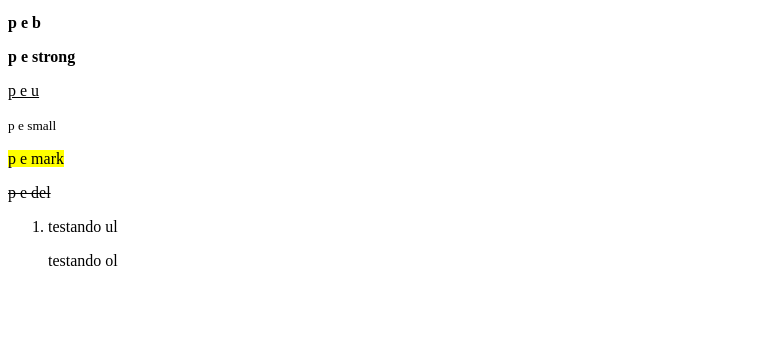
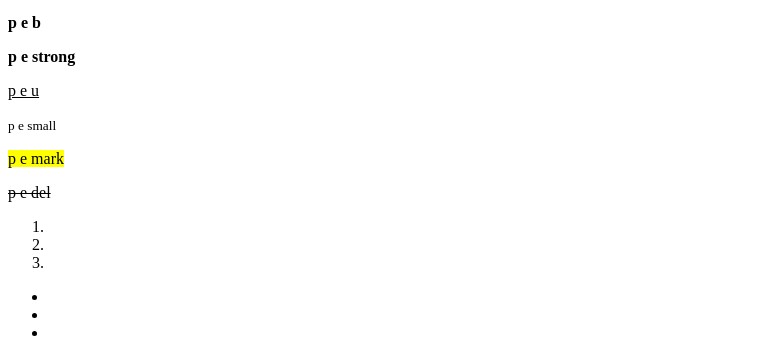
Before and after one commit to Henrique-Farini/limando, a plain HTML site: page Aula1/index.html in a window 1280 px wide. Shown: the part 659-1017 px from the top of the page, without its empty margins (0-767 px from the left). Before the commit the page ends 945 px from the top, so only its background shows below. Drawn offline with Linux system fonts and the light colour scheme.

Commit message:
27.08.25

```diff
--- a/Aula1/index.html
+++ b/Aula1/index.html
@@ -20,10 +20,17 @@
     <p> <small>p e small</small></p>
     <p><mark>p e mark</mark></p>
     <p><del>p e del</del></p>
+
+    <ol>
+        <li></li>
+        <li></li>
+        <li></li>
+    </ol>
     <ul>
-        <li type="1">testando ul</li>
+        <li></li>
+        <li></li>
+        <li></li>
     </ul>
-    <ol type="1">testando ol</ol>
 
 
 </body>
```
Also changed, not shown: Aula2/index.html (+11 -0 lines), Aula1/henrique.txt (deleted).
